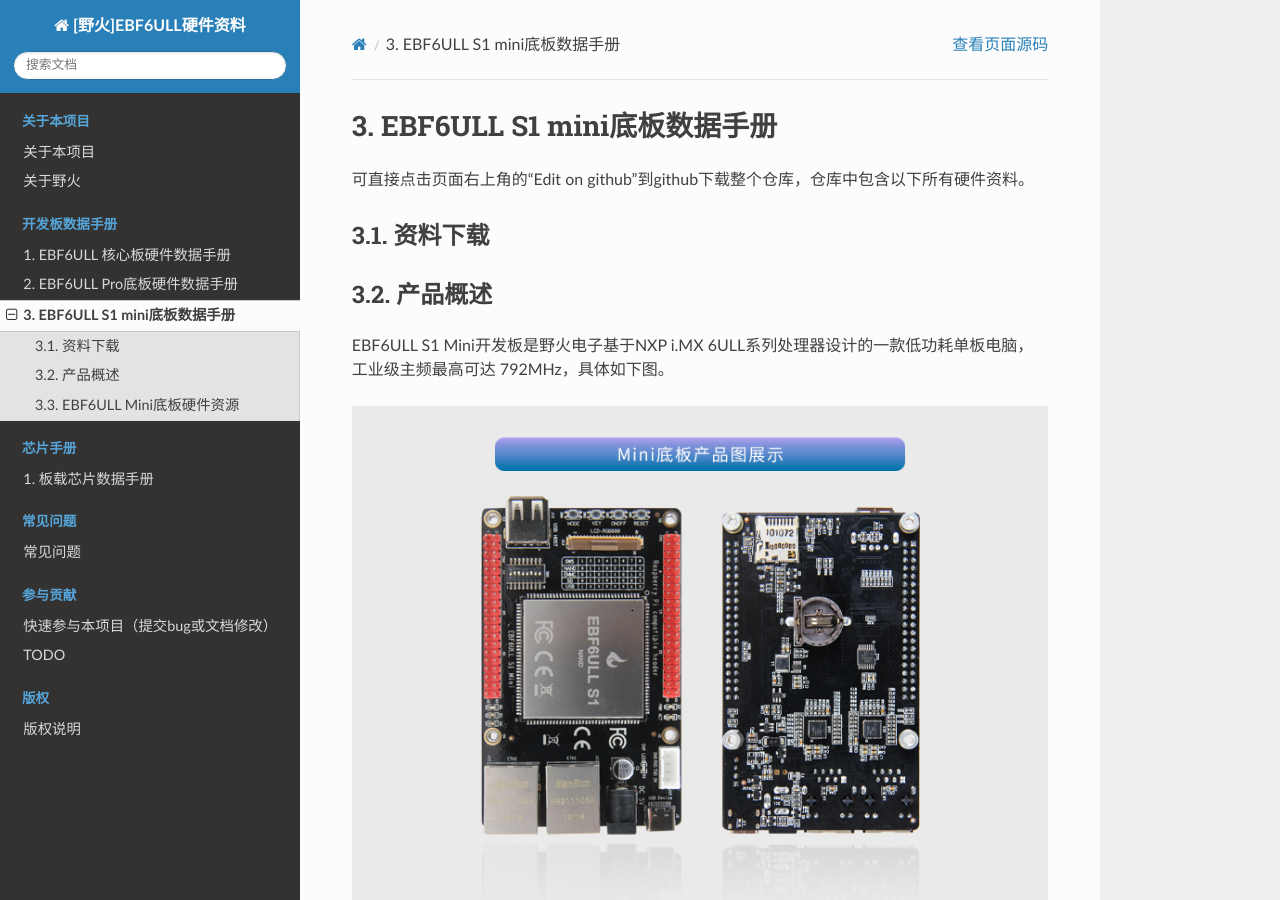
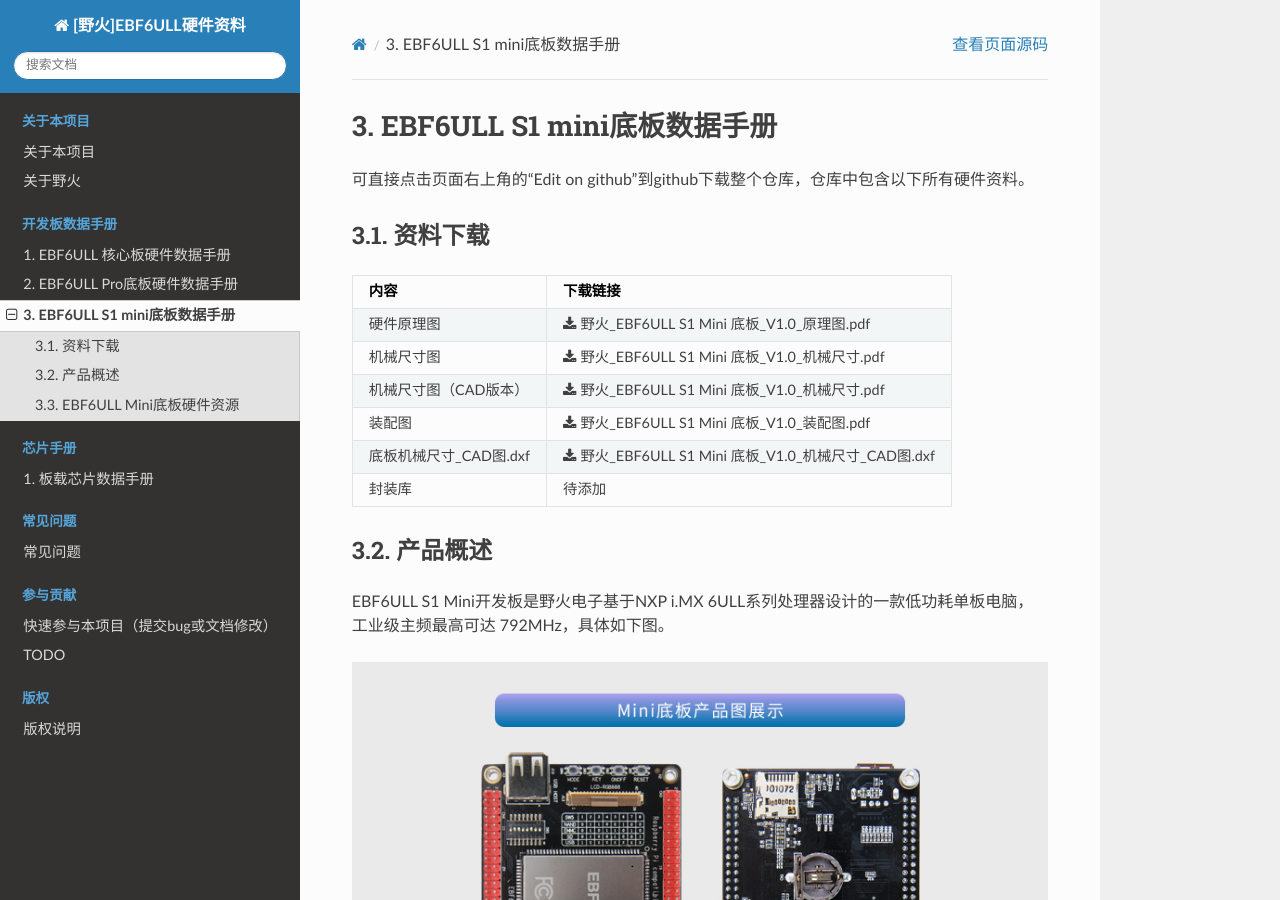
Before and after one commit to Embedfire/ebf_6ull_hardware, a Sphinx documentation site: the page built from documentation/board/ebf6ulls1_mini.rst, in a window 1280 px wide and 900 px high. Built offline with Sphinx 7.4.7 and the Read the Docs theme 2.0.0, drawn with Linux system fonts in a browser that asks for light colours.

Commit message:
Update ebf6ulls1_mini.rst

```diff
--- a/documentation/board/ebf6ulls1_mini.rst
+++ b/documentation/board/ebf6ulls1_mini.rst
@@ -11,16 +11,16 @@
 资料下载
 ------------------------
 
-=====================  ====================
-内容                    下载链接
-=====================  ====================
-硬件原理图              :download:`野火_EBF6ULL S1 Mini 底板_V1.0_原理图.pdf <../../hardware/EBF6ULL S1 Mini/野火_EBF6ULL S1 Mini 底板_V1.0_原理图.pdf>`
-机械尺寸图              :download:`野火_EBF6ULL S1 Mini 底板_V1.0_机械尺寸.pdf <../../hardware/EBF6ULL S1 Mini/野火_EBF6ULL S1 Mini 底板_V1.0_机械尺寸.pdf>`
-机械尺寸图（CAD版本）    :download:`野火_EBF6ULL S1 Mini 底板_V1.0_机械尺寸.pdf <../../hardware/EBF6ULL S1 Mini/野火_EBF6ULL S1 Mini 底板_V1.0_机械尺寸.pdf>`
-装配图                  :download:`野火_EBF6ULL S1 Mini 底板_V1.0_装配图.pdf <../../hardware/EBF6ULL S1 Mini/野火_EBF6ULL S1 Mini 底板_V1.0_装配图.pdf>`
-底板机械尺寸_CAD图.dxf   :download:`野火_EBF6ULL S1 Mini 底板_V1.0_机械尺寸_CAD图.dxf <../../hardware/EBF6ULL S1 Mini/野火_EBF6ULL S1 Mini 底板_V1.0_机械尺寸_CAD图.dxf>`
-封装库                  待添加
-=====================  ====================
+=======================  ====================
+内容                      下载链接
+=======================  ====================
+硬件原理图                 :download:`野火_EBF6ULL S1 Mini 底板_V1.0_原理图.pdf <../../hardware/EBF6ULL S1 Mini/野火_EBF6ULL S1 Mini 底板_V1.0_原理图.pdf>`
+机械尺寸图                 :download:`野火_EBF6ULL S1 Mini 底板_V1.0_机械尺寸.pdf <../../hardware/EBF6ULL S1 Mini/野火_EBF6ULL S1 Mini 底板_V1.0_机械尺寸.pdf>`
+机械尺寸图（CAD版本）       :download:`野火_EBF6ULL S1 Mini 底板_V1.0_机械尺寸.pdf <../../hardware/EBF6ULL S1 Mini/野火_EBF6ULL S1 Mini 底板_V1.0_机械尺寸.pdf>`
+装配图                     :download:`野火_EBF6ULL S1 Mini 底板_V1.0_装配图.pdf <../../hardware/EBF6ULL S1 Mini/野火_EBF6ULL S1 Mini 底板_V1.0_装配图.pdf>`
+底板机械尺寸_CAD图.dxf      :download:`野火_EBF6ULL S1 Mini 底板_V1.0_机械尺寸_CAD图.dxf <../../hardware/EBF6ULL S1 Mini/野火_EBF6ULL S1 Mini 底板_V1.0_机械尺寸_CAD图.dxf>`
+封装库                     待添加
+=======================  ====================
 
 产品概述
 ------------------------
```
